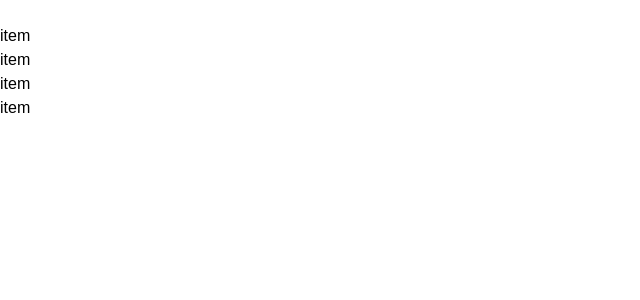
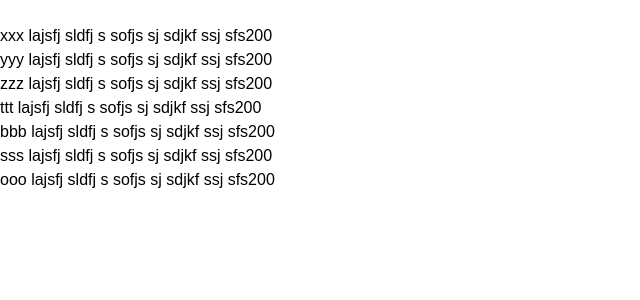
Before and after one commit to Abonsama/tradvil, a Next.js app: page /realEstatePage in a window 1280 px wide. Shown: the top 300 px of the page, without its empty margins (0-640 px from the left). Built offline with nearby package versions, Linux system fonts and the light colour scheme.

Commit message:
Fix:set the functionality of free market realEstate page

```diff
--- a/app/realEstatePage/page.tsx
+++ b/app/realEstatePage/page.tsx
@@ -1,15 +1,64 @@
 import Link from "next/link"
+import Header from "../header";
+import Navbar from "../navbar";
 export default function RealEstatePage(){
+    function getData(){
+    let fetchData=[
+        {
+            price:200,
+            name:"xxx",
+            describtion:" lajsfj sldfj s  sofjs sj sdjkf ssj sfs"
+        },
+        {
+            price:200,
+            name:"yyy",
+            describtion:" lajsfj sldfj s  sofjs sj sdjkf ssj sfs"
+        },
+        {
+            price:200,
+            name:"zzz",
+            describtion:" lajsfj sldfj s  sofjs sj sdjkf ssj sfs"
+        },
+        {
+            price:200,
+            name:"ttt",
+            describtion:" lajsfj sldfj s  sofjs sj sdjkf ssj sfs"
+        },
+        {
+            price:200,
+            name:"bbb",
+            describtion:" lajsfj sldfj s  sofjs sj sdjkf ssj sfs"
+        },
+        {
+            price:200,
+            name:"sss",
+            describtion:" lajsfj sldfj s  sofjs sj sdjkf ssj sfs"
+        },
+        {
+            price:200,
+            name:"ooo",
+            describtion:" lajsfj sldfj s  sofjs sj sdjkf ssj sfs"
+        },
+    ]
+        return (
+            <ul>
+                {fetchData.map((i) => (
+                <li key={`${i.name}`}>
+                    <span>{i.name}</span>
+                    <span>{i.describtion}</span>
+                    <span>{i.price}</span>
+                </li>
+                ))}
+                </ul>
+            );
+        }
     return(
         <section>
             <button className="filterButton"></button>
             <Link href={"itemslist"}></Link>
             <div className="container">
             <ul>
-                <li>item</li>
-                <li>item</li>
-                <li>item</li>
-                <li>item</li>
+                {getData()}
             </ul>
             </div>
         </section>
```
